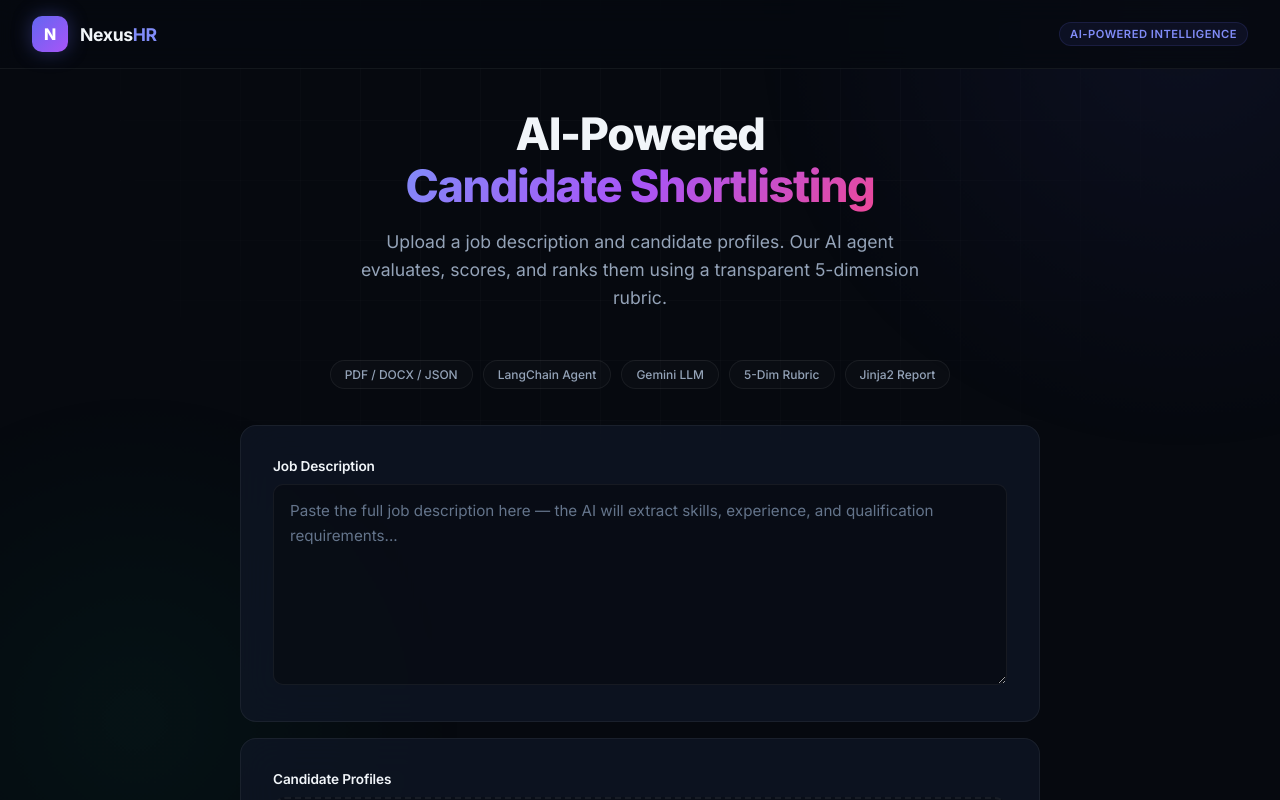
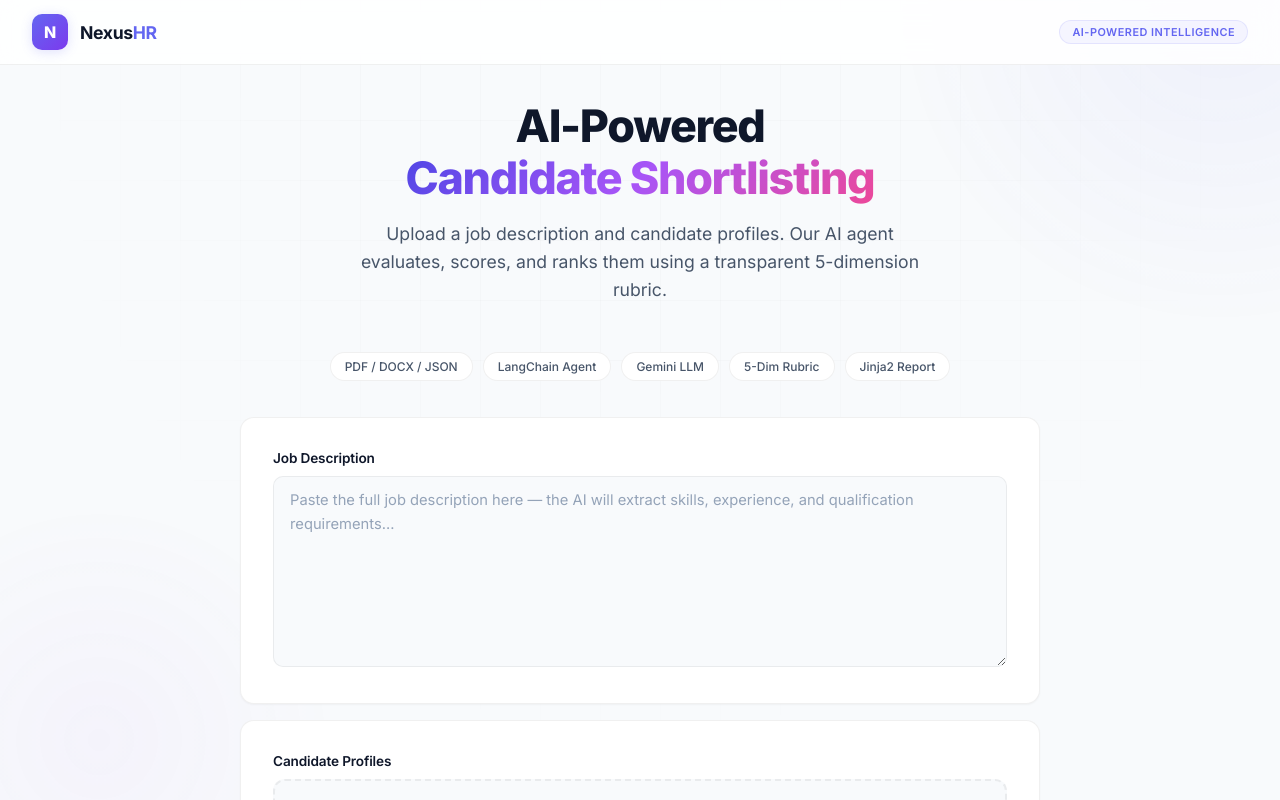
Before and after one commit to Mundriben10/HR_Agent, a React (Vite) app in the folder frontend/: page / in a window 1280 px wide. Shown: the top 800 px of the page. Built offline with nearby package versions, Linux system fonts and the light colour scheme.

Commit message:
Complete UI overhaul to premium light mode, improved readability and modern aesthetic

```diff
--- a/frontend/src/components/UploadSection.jsx
+++ b/frontend/src/components/UploadSection.jsx
@@ -34,7 +34,7 @@ const ProgressView = ({ progress, completedFiles }) => {
             {progress ? `${progress.current} of ${progress.total}` : '...'} candidates
           </span>
         </div>
-        <div style={{ height: '10px', background: 'rgba(255,255,255,0.06)', borderRadius: '5px', overflow: 'hidden' }}>
+        <div style={{ height: '10px', background: 'var(--bg-tertiary)', borderRadius: '5px', overflow: 'hidden' }}>
           <div style={{
             height: '100%', width: `${pct}%`, borderRadius: '5px',
             background: allDone ? 'linear-gradient(90deg, var(--success), #34d399)' : 'linear-gradient(90deg, var(--accent), #a855f7)',
@@ -47,7 +47,7 @@ const ProgressView = ({ progress, completedFiles }) => {
       {/* Current file */}
       {progress && (
         <div className="animate-fade-in" style={{
-          background: 'rgba(0,0,0,0.25)', borderRadius: '12px', padding: '16px 20px',
+          background: 'var(--bg-tertiary)', borderRadius: '12px', padding: '16px 20px',
           border: '1px solid var(--border-subtle)', marginBottom: '24px',
           display: 'flex', alignItems: 'center', gap: '16px'
         }}>
@@ -149,7 +149,7 @@ const UploadSection = ({ onEvaluate, isLoading, progress, completedFiles }) => {
           <div key={tag} style={{
             fontSize: '0.75rem', fontWeight: 500, color: 'var(--text-secondary)',
             padding: '6px 14px', borderRadius: '20px',
-            border: '1px solid var(--border-subtle)', background: 'rgba(255,255,255,0.02)'
+            border: '1px solid var(--border-subtle)', background: 'var(--bg-secondary)'
           }}>
             {tag}
           </div>
@@ -187,7 +187,7 @@ const UploadSection = ({ onEvaluate, isLoading, progress, completedFiles }) => {
               borderRadius: '12px',
               textAlign: 'center',
               cursor: 'pointer',
-              background: dragOver ? 'var(--accent-bg)' : resumes ? 'var(--accent-bg)' : 'rgba(0,0,0,0.2)',
+              background: dragOver ? 'var(--accent-bg)' : resumes ? 'var(--accent-bg)' : 'var(--bg-primary)',
               transition: 'all 0.3s ease'
             }}
           >
--- a/frontend/src/index.css
+++ b/frontend/src/index.css
@@ -1,35 +1,41 @@
 @import url('https://fonts.googleapis.com/css2?family=Inter:wght@300;400;500;600;700;800;900&display=swap');
 
 :root {
-  /* Core palette */
-  --bg-primary: #06090f;
-  --bg-secondary: #0c1119;
-  --bg-tertiary: #111827;
-  --bg-card: rgba(17, 24, 39, 0.7);
-  --bg-card-hover: rgba(22, 30, 48, 0.85);
-  --border-subtle: rgba(255, 255, 255, 0.06);
-  --border-glow: rgba(99, 130, 255, 0.2);
+  /* Core palette — Light Mode */
+  --bg-primary: #f8fafc;
+  --bg-secondary: #ffffff;
+  --bg-tertiary: #f1f5f9;
+  --bg-card: #ffffff;
+  --bg-card-hover: #f8fafc;
+  --border-subtle: rgba(0, 0, 0, 0.06);
+  --border-glow: rgba(99, 102, 241, 0.3);
 
   /* Text */
-  --text-primary: #f1f5f9;
-  --text-secondary: #94a3b8;
-  --text-muted: #64748b;
+  --text-primary: #0f172a;
+  --text-secondary: #475569;
+  --text-muted: #94a3b8;
 
-  /* Accent */
+  /* Accent — Indigo */
   --accent: #6366f1;
-  --accent-light: #818cf8;
-  --accent-glow: rgba(99, 102, 241, 0.35);
-  --accent-bg: rgba(99, 102, 241, 0.08);
+  --accent-light: #4f46e5;
+  --accent-glow: rgba(99, 102, 241, 0.2);
+  --accent-bg: rgba(99, 102, 241, 0.06);
 
   /* Status */
-  --success: #10b981;
-  --success-bg: rgba(16, 185, 129, 0.1);
-  --warning: #f59e0b;
-  --warning-bg: rgba(245, 158, 11, 0.1);
-  --danger: #ef4444;
-  --danger-bg: rgba(239, 68, 68, 0.1);
-  --info: #3b82f6;
-  --info-bg: rgba(59, 130, 246, 0.1);
+  --success: #059669;
+  --success-bg: rgba(5, 150, 105, 0.08);
+  --warning: #d97706;
+  --warning-bg: rgba(217, 119, 6, 0.08);
+  --danger: #dc2626;
+  --danger-bg: rgba(220, 38, 38, 0.08);
+  --info: #2563eb;
+  --info-bg: rgba(37, 99, 235, 0.08);
+
+  /* Shadows */
+  --shadow-sm: 0 1px 2px rgba(0,0,0,0.04);
+  --shadow-md: 0 4px 12px rgba(0,0,0,0.06);
+  --shadow-lg: 0 8px 30px rgba(0,0,0,0.08);
+  --shadow-xl: 0 16px 48px rgba(0,0,0,0.1);
 }
 
 * {
@@ -56,7 +62,7 @@ body {
   position: relative;
 }
 
-/* ===== ANIMATED BACKGROUND ===== */
+/* ===== SUBTLE BACKGROUND ===== */
 .bg-mesh {
   position: fixed;
   inset: 0;
@@ -68,22 +74,22 @@ body {
 .bg-mesh::before {
   content: '';
   position: absolute;
-  top: -40%;
-  right: -20%;
-  width: 800px;
-  height: 800px;
-  background: radial-gradient(circle, rgba(99, 102, 241, 0.08) 0%, transparent 70%);
+  top: -30%;
+  right: -15%;
+  width: 600px;
+  height: 600px;
+  background: radial-gradient(circle, rgba(99, 102, 241, 0.06) 0%, transparent 70%);
   animation: float-orb 20s ease-in-out infinite;
 }
 
 .bg-mesh::after {
   content: '';
   position: absolute;
-  bottom: -30%;
-  left: -15%;
-  width: 700px;
-  height: 700px;
-  background: radial-gradient(circle, rgba(16, 185, 129, 0.06) 0%, transparent 70%);
+  bottom: -20%;
+  left: -10%;
+  width: 500px;
+  height: 500px;
+  background: radial-gradient(circle, rgba(168, 85, 247, 0.04) 0%, transparent 70%);
   animation: float-orb 25s ease-in-out infinite reverse;
 }
 
@@ -99,8 +105,8 @@ body {
   z-index: 0;
   pointer-events: none;
   background-image:
-    linear-gradient(rgba(255,255,255,0.02) 1px, transparent 1px),
-    linear-gradient(90deg, rgba(255,255,255,0.02) 1px, transparent 1px);
+    linear-gradient(rgba(0,0,0,0.015) 1px, transparent 1px),
+    linear-gradient(90deg, rgba(0,0,0,0.015) 1px, transparent 1px);
   background-size: 60px 60px;
   mask-image: radial-gradient(ellipse at 50% 0%, black 30%, transparent 70%);
   -webkit-mask-image: radial-gradient(ellipse at 50% 0%, black 30%, transparent 70%);
@@ -119,11 +125,11 @@ body {
   display: flex;
   align-items: center;
   justify-content: space-between;
-  padding: 16px 32px;
+  padding: 14px 32px;
   border-bottom: 1px solid var(--border-subtle);
   backdrop-filter: blur(12px);
   -webkit-backdrop-filter: blur(12px);
-  background: rgba(6, 9, 15, 0.8);
+  background: rgba(255, 255, 255, 0.85);
   position: sticky;
   top: 0;
   z-index: 100;
@@ -139,74 +145,74 @@ body {
   width: 36px;
   height: 36px;
   border-radius: 10px;
-  background: linear-gradient(135deg, var(--accent) 0%, #a855f7 100%);
+  background: linear-gradient(135deg, var(--accent) 0%, #7c3aed 100%);
   display: flex;
   align-items: center;
   justify-content: center;
   font-weight: 800;
   font-size: 1rem;
   color: white;
-  box-shadow: 0 0 20px var(--accent-glow);
+  box-shadow: 0 2px 12px var(--accent-glow);
 }
 
 .topbar-logo-text {
   font-weight: 700;
   font-size: 1.1rem;
   letter-spacing: -0.02em;
+  color: var(--text-primary);
 }
 
 .topbar-logo-text span {
-  color: var(--accent-light);
+  color: var(--accent);
 }
 
 .topbar-badge {
-  font-size: 0.7rem;
+  font-size: 0.68rem;
   font-weight: 600;
-  color: var(--accent-light);
+  color: var(--accent);
   background: var(--accent-bg);
-  padding: 4px 10px;
+  padding: 4px 12px;
   border-radius: 20px;
-  border: 1px solid rgba(99, 102, 241, 0.15);
+  border: 1px solid rgba(99, 102, 241, 0.12);
   letter-spacing: 0.5px;
   text-transform: uppercase;
 }
 
 .app-main {
   flex: 1;
-  padding: 40px 32px;
+  padding: 36px 32px;
   max-width: 1280px;
   width: 100%;
   margin: 0 auto;
 }
 
-/* ===== GLASS PANEL ===== */
+/* ===== CARD STYLES ===== */
 .glass {
   background: var(--bg-card);
-  backdrop-filter: blur(20px);
-  -webkit-backdrop-filter: blur(20px);
   border: 1px solid var(--border-subtle);
-  border-radius: 16px;
-  transition: all 0.3s ease;
+  border-radius: 14px;
+  box-shadow: var(--shadow-sm);
+  transition: all 0.25s ease;
 }
 
 .glass:hover {
   border-color: var(--border-glow);
+  box-shadow: var(--shadow-md);
 }
 
 .glass-strong {
-  background: rgba(17, 24, 39, 0.85);
-  backdrop-filter: blur(24px);
-  -webkit-backdrop-filter: blur(24px);
+  background: var(--bg-card);
   border: 1px solid var(--border-subtle);
-  border-radius: 16px;
+  border-radius: 14px;
+  box-shadow: var(--shadow-md);
 }
 
 /* ===== BUTTONS ===== */
 .btn {
   font-family: 'Inter', sans-serif;
   font-weight: 600;
-  font-size: 0.9rem;
-  padding: 12px 24px;
+  font-size: 0.88rem;
+  padding: 10px 22px;
   border-radius: 10px;
   border: none;
   cursor: pointer;
@@ -214,19 +220,19 @@ body {
   align-items: center;
   justify-content: center;
   gap: 8px;
-  transition: all 0.25s ease;
+  transition: all 0.2s ease;
   letter-spacing: -0.01em;
 }
 
 .btn-primary {
   background: linear-gradient(135deg, var(--accent), #7c3aed);
   color: white;
-  box-shadow: 0 4px 20px var(--accent-glow), inset 0 1px 0 rgba(255,255,255,0.1);
+  box-shadow: 0 2px 12px var(--accent-glow);
 }
 
 .btn-primary:hover {
-  transform: translateY(-2px);
-  box-shadow: 0 8px 30px var(--accent-glow), inset 0 1px 0 rgba(255,255,255,0.15);
+  transform: translateY(-1px);
+  box-shadow: 0 6px 24px var(--accent-glow);
 }
 
 .btn-primary:active {
@@ -234,11 +240,11 @@ body {
 }
 
 .btn-primary:disabled {
-  background: #334155;
+  background: #cbd5e1;
   box-shadow: none;
   cursor: not-allowed;
   transform: none;
-  color: var(--text-muted);
+  color: #94a3b8;
 }
 
 .btn-ghost {
@@ -248,7 +254,7 @@ body {
 }
 
 .btn-ghost:hover {
-  background: rgba(255,255,255,0.04);
+  background: var(--bg-tertiary);
   border-color: var(--border-glow);
   color: var(--text-primary);
 }
@@ -311,38 +317,32 @@ body {
 .spinner-ring {
   width: 20px;
   height: 20px;
-  border: 2.5px solid rgba(255,255,255,0.15);
-  border-top-color: white;
+  border: 2.5px solid rgba(99,102,241,0.2);
+  border-top-color: var(--accent);
   border-radius: 50%;
   animation: spin 0.8s linear infinite;
 }
 
-/* ===== SCORE COLORS ===== */
-.score-excellent { color: var(--success); }
-.score-good { color: var(--info); }
-.score-average { color: var(--warning); }
-.score-poor { color: var(--danger); }
-
 /* ===== SCROLLBAR ===== */
 ::-webkit-scrollbar { width: 6px; }
 ::-webkit-scrollbar-track { background: transparent; }
-::-webkit-scrollbar-thumb { background: rgba(255,255,255,0.1); border-radius: 3px; }
-::-webkit-scrollbar-thumb:hover { background: rgba(255,255,255,0.2); }
+::-webkit-scrollbar-thumb { background: rgba(0,0,0,0.12); border-radius: 3px; }
+::-webkit-scrollbar-thumb:hover { background: rgba(0,0,0,0.2); }
 
 /* ===== INPUTS ===== */
 .input-field {
   width: 100%;
-  padding: 14px 16px;
+  padding: 12px 16px;
   border-radius: 10px;
-  background: rgba(0, 0, 0, 0.3);
+  background: var(--bg-primary);
   border: 1px solid var(--border-subtle);
   color: var(--text-primary);
   font-family: 'Inter', sans-serif;
-  font-size: 0.95rem;
+  font-size: 0.92rem;
   line-height: 1.6;
   resize: vertical;
   outline: none;
-  transition: border-color 0.3s ease, box-shadow 0.3s ease;
+  transition: border-color 0.25s ease, box-shadow 0.25s ease;
 }
 
 .input-field:focus {
@@ -354,12 +354,12 @@ body {
   color: var(--text-muted);
 }
 
-/* ===== TOOLTIP ===== */
+/* ===== TAGS ===== */
 .tag {
   display: inline-flex;
   align-items: center;
   gap: 4px;
-  font-size: 0.72rem;
+  font-size: 0.7rem;
   font-weight: 600;
   padding: 3px 8px;
   border-radius: 6px;
@@ -370,25 +370,25 @@ body {
 .tag-hire {
   background: var(--success-bg);
   color: var(--success);
-  border: 1px solid rgba(16, 185, 129, 0.2);
+  border: 1px solid rgba(5, 150, 105, 0.15);
 }
 
 .tag-nohire {
   background: var(--danger-bg);
   color: var(--danger);
-  border: 1px solid rgba(239, 68, 68, 0.2);
+  border: 1px solid rgba(220, 38, 38, 0.15);
 }
 
 .tag-hold {
   background: var(--warning-bg);
   color: var(--warning);
-  border: 1px solid rgba(245, 158, 11, 0.2);
+  border: 1px solid rgba(217, 119, 6, 0.15);
 }
 
 .tag-override {
-  background: rgba(168, 85, 247, 0.1);
-  color: #a855f7;
-  border: 1px solid rgba(168, 85, 247, 0.2);
+  background: rgba(168, 85, 247, 0.08);
+  color: #7c3aed;
+  border: 1px solid rgba(168, 85, 247, 0.15);
 }
 
 /* ===== RESPONSIVE ===== */
```
Also changed, not shown: frontend/src/components/ResultsDashboard.jsx (+16 -13 lines).
